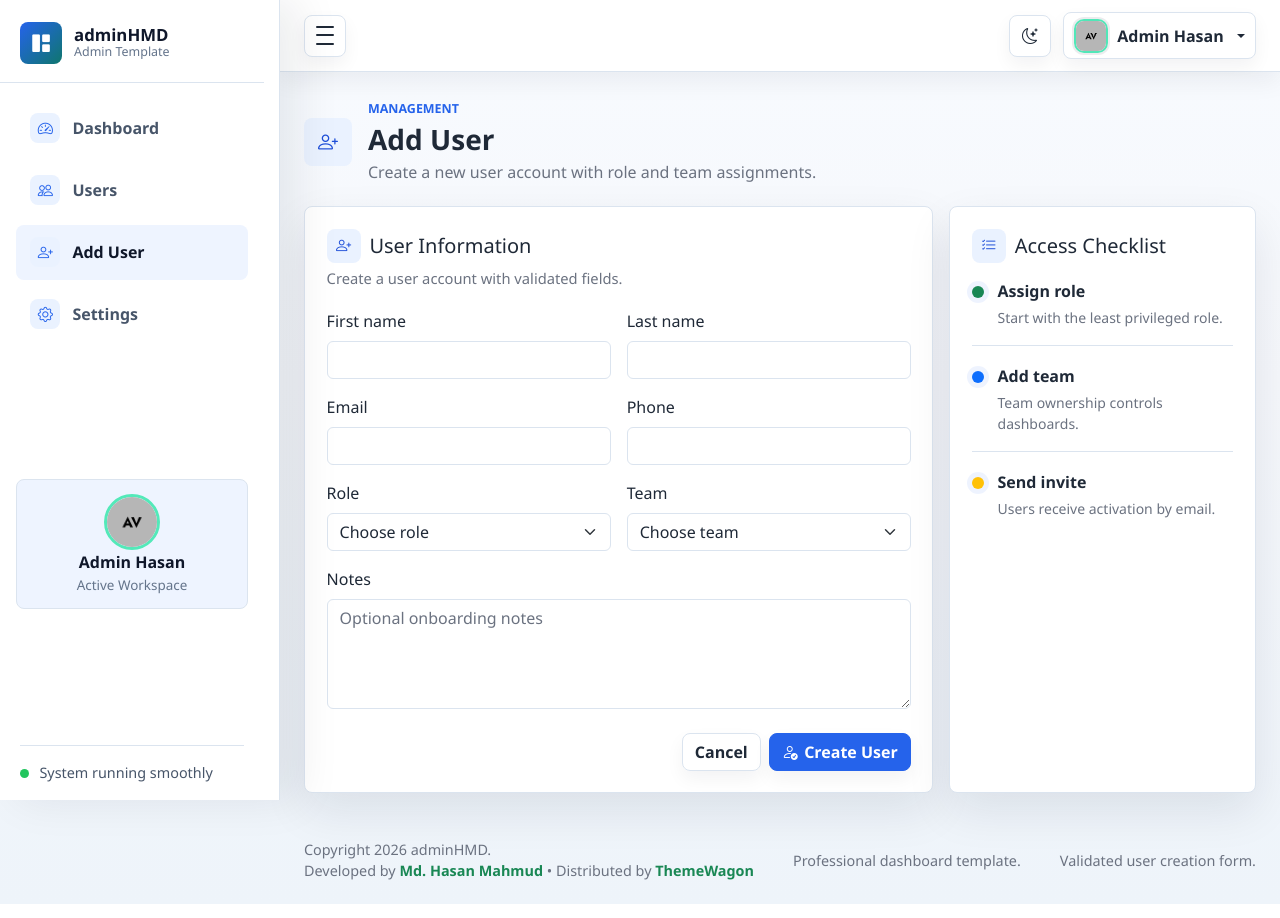
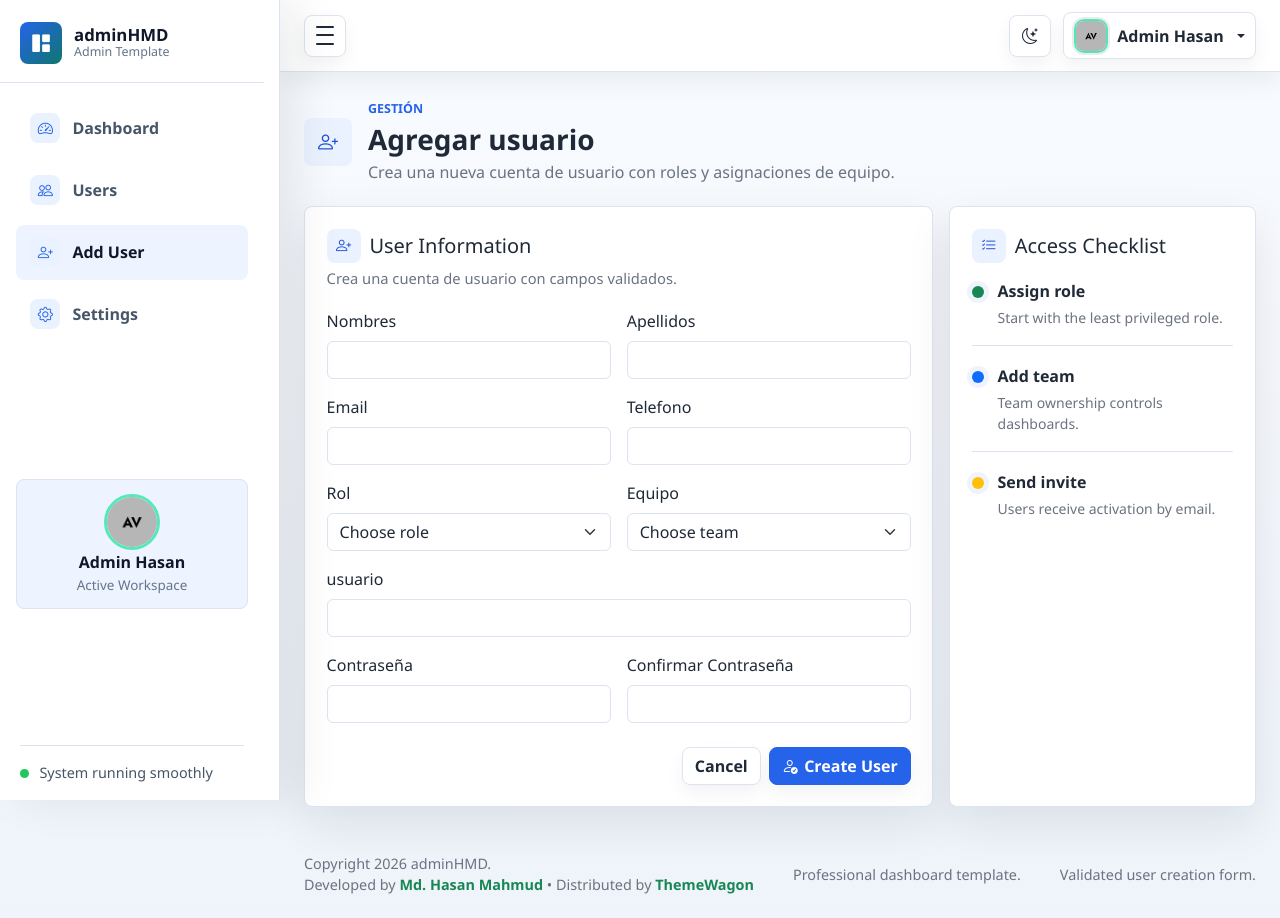
Before and after one commit to AnDev93/example-apps, a PHP site: page /example-apps/user-add in a window 1280 px wide. Run offline with PHP 8.4, Linux system fonts and the light colour scheme.

Commit message:
Actualizar formulario de agregar usuario con etiquetas y mensajes en español, y agregar campos adicionales para la gestión de usuarios.

```diff
--- a/view/content/user-add-view.php
+++ b/view/content/user-add-view.php
@@ -3,9 +3,9 @@
     <div class="page-heading-copy">
       <span class="page-icon"><i class="bi bi-person-plus" aria-hidden="true"></i></span>
       <div>
-        <p class="eyebrow mb-1">Management</p>
-        <h1 class="h3 mb-1">Add User</h1>
-        <p class="text-muted mb-0">Create a new user account with role and team assignments.</p>
+        <p class="eyebrow mb-1">Gestión</p>
+        <h1 class="h3 mb-1">Agregar usuario</h1>
+        <p class="text-muted mb-0">Crea una nueva cuenta de usuario con roles y asignaciones de equipo.</p>
       </div>
     </div>
   </div>
@@ -13,15 +13,65 @@
   <section class="row g-3">
     <div class="col-12 col-xl-8">
       <form class="panel needs-validation" novalidate>
-        <div class="panel-header"><div><h2 class="h5 mb-1 section-title"><i class="bi bi-person-plus" aria-hidden="true"></i><span>User Information</span></h2><p class="text-muted mb-0">Create a user account with validated fields.</p></div></div>
+        <div class="panel-header"><div><h2 class="h5 mb-1 section-title"><i class="bi bi-person-plus" aria-hidden="true"></i><span>User Information</span></h2><p class="text-muted mb-0">Crea una cuenta de usuario con campos validados.</p></div></div>
         <div class="row g-3">
-          <div class="col-md-6"><label class="form-label" for="firstName">First name</label><input class="form-control" id="firstName" type="text" required><div class="invalid-feedback">First name is required.</div></div>
-          <div class="col-md-6"><label class="form-label" for="lastName">Last name</label><input class="form-control" id="lastName" type="text" required><div class="invalid-feedback">Last name is required.</div></div>
-          <div class="col-md-6"><label class="form-label" for="email">Email</label><input class="form-control" id="email" type="email" required><div class="invalid-feedback">Enter a valid email.</div></div>
-          <div class="col-md-6"><label class="form-label" for="phone">Phone</label><input class="form-control" id="phone" type="tel" required><div class="invalid-feedback">Phone number is required.</div></div>
-          <div class="col-md-6"><label class="form-label" for="role">Role</label><select class="form-select" id="role" required><option value="">Choose role</option><option>Admin</option><option>Manager</option><option>Editor</option><option>Viewer</option></select><div class="invalid-feedback">Choose a role.</div></div>
-          <div class="col-md-6"><label class="form-label" for="team">Team</label><select class="form-select" id="team" required><option value="">Choose team</option><option>Operations</option><option>Sales</option><option>Content</option><option>Finance</option></select><div class="invalid-feedback">Choose a team.</div></div>
-          <div class="col-12"><label class="form-label" for="notes">Notes</label><textarea class="form-control" id="notes" rows="4" placeholder="Optional onboarding notes"></textarea></div>
+          <div class="col-md-6">
+            <label class="form-label" for="Nombres">Nombres</label>
+            <input class="form-control" id="Nombres" name="Nombres_reg" type="text" required>
+            <div class="invalid-feedback">El campo nombres Es requerido.</div>
+          </div>
+          <div class="col-md-6">
+            <label class="form-label" for="Apellidos">Apellidos</label>
+            <input class="form-control" id="Apellidos" name="Apellidos_reg" type="text" required>
+            <div class="invalid-feedback">El campo apellidos Es requerido.</div>
+          </div>
+          <div class="col-md-6">
+            <label class="form-label" for="Email">Email</label>
+            <input class="form-control" id="Email" name="Email_reg" type="email" required>
+            <div class="invalid-feedback">Ingrese un correo valido</div>
+          </div>
+          <div class="col-md-6">
+            <label class="form-label" for="Telefono">Telefono</label>
+            <input class="form-control" id="Telefono" name="Telefono_reg" type="tel" required>
+            <div class="invalid-feedback">El campo telefono Es requerido.</div>
+          </div>
+          <div class="col-md-6">
+            <label class="form-label" for="Rol">Rol</label>
+            <select class="form-select" id="Rol" name="Rol_reg" required>
+              <option value="">Choose role</option>
+              <option>Admin</option>
+              <option>Manager</option>
+              <option>Editor</option>
+              <option>Viewer</option>
+            </select>
+            <div class="invalid-feedback">Elige un rol.</div>
+          </div>
+          <div class="col-md-6">
+            <label class="form-label" for="Equipo">Equipo</label>
+            <select class="form-select" id="Equipo" name="Equipo_reg" required>
+              <option value="">Choose team</option>
+              <option>Operations</option>
+              <option>Sales</option>
+              <option>Content</option>
+              <option>Finance</option>
+            </select>
+            <div class="invalid-feedback">Choose a team.</div>
+          </div>
+          <div class="col-md-12">
+            <label class="form-label" for="username">usuario</label>
+            <input class="form-control" id="username" name="username" type="text" required>
+            <div class="invalid-feedback">El campo usuario es requerido.</div>
+          </div>
+          <div class="col-md-6">
+            <label class="form-label" for="password">Contraseña</label>
+            <input class="form-control" id="password" name="password_reg" type="password" required>
+            <div class="invalid-feedback">El campo contraseña es requerido.</div>
+          </div>
+          <div class="col-md-6">
+            <label class="form-label" for="password">Confirmar Contraseña</label>
+            <input class="form-control" id="password_confirm" name="password_confirm_reg" type="password" required>
+            <div class="invalid-feedback">El campo confirmar contraseña es requerido.</div>
+          </div>
         </div>
         <div class="d-flex flex-wrap justify-content-end gap-2 mt-4"><a class="btn btn-outline-secondary" href="users.html">Cancel</a><button class="btn btn-primary" type="submit"><i class="bi bi-person-check" aria-hidden="true"></i> Create User</button></div>
       </form>
```
